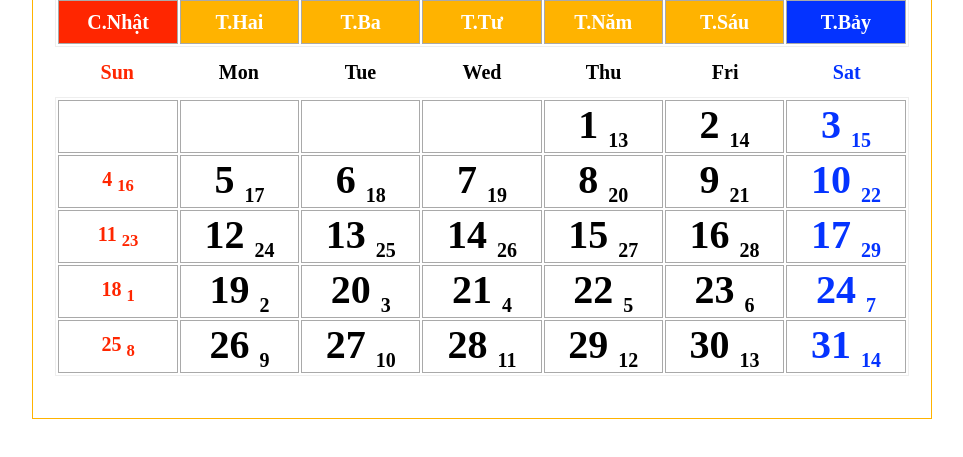
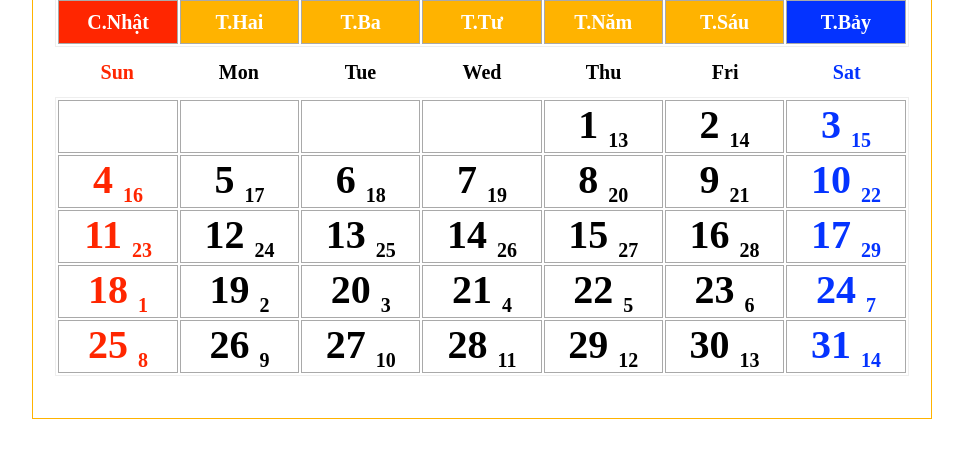
Before and after one commit to Manhcodee/M1-B5-Create-form-advand, a plain HTML site: page form2.html in a window 1280 px wide. Shown: the part 81-538 px from the top of the page, without its empty margins (158-1121 px from the left). Drawn offline with Linux system fonts and the light colour scheme.

Commit message:
fix color

```diff
--- a/form2.html
+++ b/form2.html
@@ -28,7 +28,7 @@
   </table>
   <table class="celendar">
     <tr>
-      <td class="color-red"></td>
+      <td class="color-red celendar-number"></td>
       <td class="celendar-number"></td>
       <td class="celendar-number"></td>
       <td class="celendar-number"></td>
@@ -37,7 +37,7 @@
       <td class="color-blue celendar-number">3 <sub>15</sub></td>
     </tr>
     <tr>
-      <td class="color-red">4 <sub>16</sub></td>
+      <td class="color-red celendar-number">4 <sub>16</sub></td>
       <td class="celendar-number">5 <sub>17</sub></td>
       <td class="celendar-number">6 <sub>18</sub></td>
       <td class="celendar-number">7 <sub>19</sub></td>
@@ -46,7 +46,7 @@
       <td class="color-blue celendar-number">10 <sub>22</sub></td>
     </tr>
     <tr>
-      <td class="color-red">11 <sub>23</sub></td>
+      <td class="color-red celendar-number">11 <sub>23</sub></td>
       <td class="celendar-number">12 <sub>24</sub></td>
       <td class="celendar-number">13 <sub>25</sub></td>
       <td class="celendar-number">14 <sub>26</sub></td>
@@ -55,7 +55,7 @@
       <td class="color-blue celendar-number">17 <sub>29</sub></td>
     </tr>
     <tr>
-      <td class="color-red">18 <sub>1</sub></td>
+      <td class="color-red celendar-number">18 <sub>1</sub></td>
       <td class="celendar-number">19 <sub>2</sub></td>
       <td class="celendar-number">20 <sub>3</sub></td>
       <td class="celendar-number">21 <sub>4</sub></td>
@@ -64,7 +64,7 @@
       <td class="color-blue celendar-number">24 <sub>7</sub></td>
     </tr>
     <tr>
-      <td class="color-red">25 <sub>8</sub></td>
+      <td class="color-red celendar-number">25 <sub>8</sub></td>
       <td class="celendar-number">26 <sub>9</sub></td>
       <td class="celendar-number">27 <sub>10</sub></td>
       <td class="celendar-number">28 <sub>11</sub></td>
```
